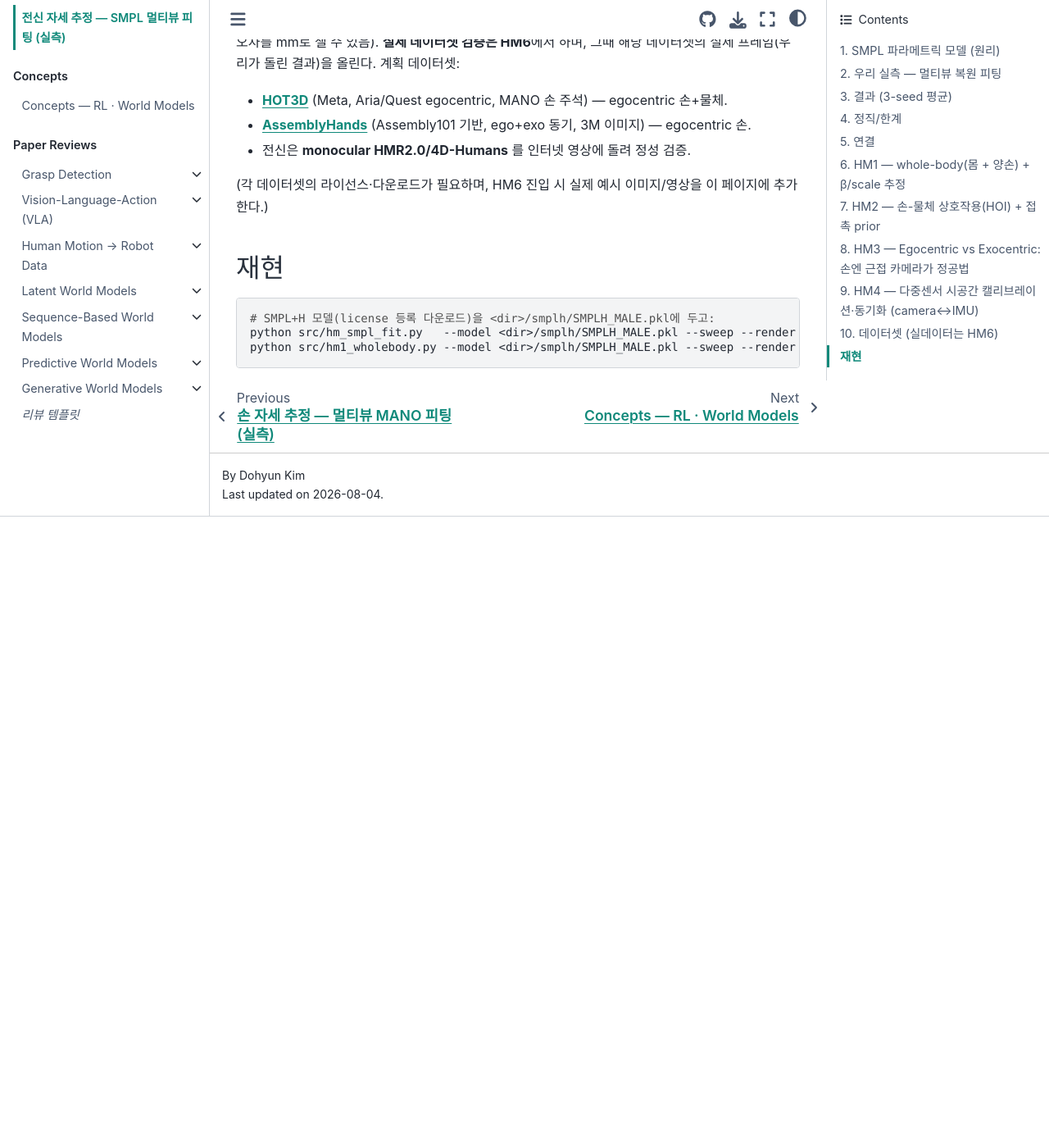
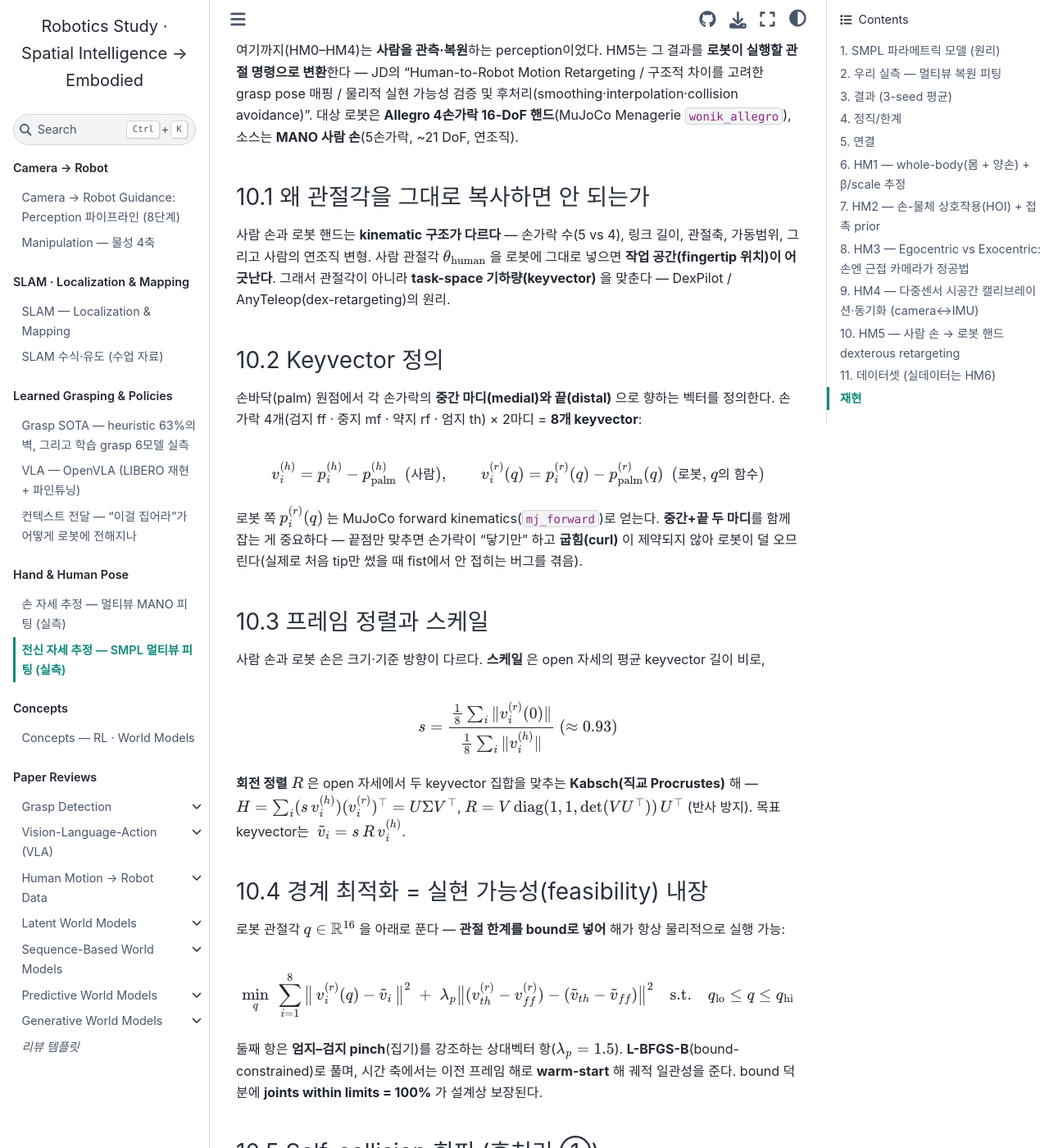
Before and after one commit to DoHyun468/robotics-study, a Jupyter Book: the page built from human_pose.md, in a window 1280 px wide and 1400 px high, scrolled down 10096 px. Shown: the whole window at 82% size. Built offline with Jupyter Book 1.0.4 settings and Sphinx 7.4.7 and the Sphinx Book theme 1.1.4, drawn with Linux system fonts in a browser that asks for light colours; before the commit the page ends 10726 px from its top, so only the background shows below that; some of the changed text lies outside the part shown.

Commit message:
human_pose: HM5 human->robot dexterous retargeting (MANO -> Allegro)
Vector-based keyvector retargeting (DexPilot/AnyTeleop): 8 palm->medial+tip
keyvectors matched via Kabsch alignment + L-BFGS-B bounded by joint limits
(feasibility built-in), plus self-collision-avoidance penalty, smoothing,
and interpolation. Match 58.7mm (cross-morphology residual), self-collision
6/24 -> 0/24, within-limits 100%, jerk 0.045 -> 0.009. Full retargeting math.

Co-Authored-By: Claude Opus 4.8 <noreply@anthropic.com>
Claude-Session: https://claude.ai/code/session_01McbJgx4gfmrVVJzvBALQZp

````diff
--- a/human_pose.md
+++ b/human_pose.md
@@ -199,7 +199,66 @@ $t_d$에 대한 **미분가능 선형보간**으로 gradient descent가 동기
 
 **핵심:** 시간 오프셋을 **~2ms**, extrinsic 회전을 **0.26°** 로 복원. 노이즈에 단조 열화. **모션 excitation이 관측성의 열쇠** — 회전이 작으면(amp 0.15) 55ms/4.9°로 무너지고, 충분히 흔들면(amp 1.0) 2ms/0.26°. Kalibr가 "모든 축을 충분히 흔들라"고 요구하는 이유를 실측으로 확인. *정직: 각속도(gyro)로 $t_d$·회전 extrinsic까지. 완전한 spatial(translation lever-arm)엔 accelerometer가 추가로 필요(확장 가능).*
 
-## 10. 데이터셋 (실데이터는 HM6)
+## 10. HM5 — 사람 손 → 로봇 핸드 dexterous retargeting
+
+여기까지(HM0–HM4)는 **사람을 관측·복원**하는 perception이었다. HM5는 그 결과를 **로봇이 실행할 관절 명령으로 변환**한다 — JD의 "Human-to-Robot Motion Retargeting / 구조적 차이를 고려한 grasp pose 매핑 / 물리적 실현 가능성 검증 및 후처리(smoothing·interpolation·collision avoidance)". 대상 로봇은 **Allegro 4손가락 16-DoF 핸드**(MuJoCo Menagerie `wonik_allegro`), 소스는 **MANO 사람 손**(5손가락, ~21 DoF, 연조직).
+
+### 10.1 왜 관절각을 그대로 복사하면 안 되는가
+
+사람 손과 로봇 핸드는 **kinematic 구조가 다르다** — 손가락 수(5 vs 4), 링크 길이, 관절축, 가동범위, 그리고 사람의 연조직 변형. 사람 관절각 $\theta_\text{human}$ 을 로봇에 그대로 넣으면 **작업 공간(fingertip 위치)이 어긋난다**. 그래서 관절각이 아니라 **task-space 기하량(keyvector)** 을 맞춘다 — DexPilot / AnyTeleop(dex-retargeting)의 원리.
+
+### 10.2 Keyvector 정의
+
+손바닥(palm) 원점에서 각 손가락의 **중간 마디(medial)와 끝(distal)** 으로 향하는 벡터를 정의한다. 손가락 4개(검지 ff · 중지 mf · 약지 rf · 엄지 th) × 2마디 = **8개 keyvector**:
+
+$$v^{(h)}_i = p^{(h)}_i - p^{(h)}_\text{palm}\ \ (\text{사람}),\qquad v^{(r)}_i(q) = p^{(r)}_i(q) - p^{(r)}_\text{palm}(q)\ \ (\text{로봇, } q\text{의 함수})$$
+
+로봇 쪽 $p^{(r)}_i(q)$ 는 MuJoCo forward kinematics(`mj_forward`)로 얻는다. **중간+끝 두 마디**를 함께 잡는 게 중요하다 — 끝점만 맞추면 손가락이 "닿기만" 하고 **굽힘(curl)** 이 제약되지 않아 로봇이 덜 오므린다(실제로 처음 tip만 썼을 때 fist에서 안 접히는 버그를 겪음).
+
+### 10.3 프레임 정렬과 스케일
+
+사람 손과 로봇 손은 크기·기준 방향이 다르다. **스케일** 은 open 자세의 평균 keyvector 길이 비로,
+
+$$s = \frac{\frac{1}{8}\sum_i \|v^{(r)}_i(0)\|}{\frac{1}{8}\sum_i \|v^{(h)}_i\|}\ (\approx 0.93)$$
+
+**회전 정렬** $R$ 은 open 자세에서 두 keyvector 집합을 맞추는 **Kabsch(직교 Procrustes)** 해 — $H=\sum_i (s\,v^{(h)}_i)(v^{(r)}_i)^\top=U\Sigma V^\top$, $R=V\,\mathrm{diag}(1,1,\det(VU^\top))\,U^\top$ (반사 방지). 목표 keyvector는 $\;\tilde v_i = s\,R\,v^{(h)}_i$.
+
+### 10.4 경계 최적화 = 실현 가능성(feasibility) 내장
+
+로봇 관절각 $q\in\mathbb{R}^{16}$ 을 아래로 푼다 — **관절 한계를 bound로 넣어** 해가 항상 물리적으로 실행 가능:
+
+$$\min_{q}\ \sum_{i=1}^{8}\big\|\,v^{(r)}_i(q)-\tilde v_i\,\big\|^2 \;+\; \lambda_p\big\|(v^{(r)}_{th}-v^{(r)}_{ff})-(\tilde v_{th}-\tilde v_{ff})\big\|^2 \quad \text{s.t.}\quad q_\text{lo}\le q\le q_\text{hi}$$
+
+둘째 항은 **엄지–검지 pinch**(집기)를 강조하는 상대벡터 항($\lambda_p=1.5$). **L-BFGS-B**(bound-constrained)로 풀며, 시간 축에서는 이전 프레임 해로 **warm-start** 해 궤적 일관성을 준다. bound 덕분에 **joints within limits = 100%** 가 설계상 보장된다.
+
+### 10.5 Self-collision 회피 (후처리 ①)
+
+사람이 주먹을 꽉 쥐면 로봇 손가락끼리 **파고든다(interpenetration)**. 순수 retargeting은 24프레임 중 **6프레임이 자기충돌**했다. MuJoCo 접촉으로 최대 침투깊이 $d_\text{pen}(q)=\max(0,\,-\min_c \text{dist}_c)$ 를 읽어 **패널티**로 넣는다:
+
+$$\min_q\ \big[\text{(위 식)}\big] + w_\text{col}\,d_\text{pen}(q)^2,\qquad w_\text{col}=400$$
+
+결과: 자기충돌 **6/24 → 0/24**, 그러면서 keyvector 정확도는 **58.6 → 58.7mm** 로 거의 그대로(0.1mm 손해) — 충돌 회피가 사실상 공짜.
+
+### 10.6 Smoothing·Interpolation (후처리 ②③)
+
+- **Smoothing:** 관절 궤적에 폭 5 이동평균(경계는 edge-pad로 ringing 방지). jerk $\frac{1}{T}\sum_t|\,q_{t+1}-3q_t+3q_{t-1}-q_{t-2}|$ 가 **0.045 → 0.009 (5×↓)** — 실행 시 급가속 억제.
+- **Interpolation:** 24프레임을 **2× 업샘플(48)** 선형보간해 매끄러운 실행 궤적으로. 보간 후에도 자기충돌 **0/48** 유지.
+
+<img src="_static/hm5_retarget.png" alt="MANO human grasp retargeted to Allegro dexterous hand" style="width:100%;max-width:1200px;border-radius:8px">
+
+*위=사람 MANO 손(open→쥠→fist). 아래=리타게팅된 Allegro 핸드 — 손가락이 사람을 따라 오므라든다. 사람 5손가락이 로봇 4손가락으로 매핑되며(약지↔로봇 약지, 새끼는 생략), 엄지 대향(opposition)이 로봇 엄지로 근사된다.*
+
+| 항목 | 값 |
+|---|---|
+| human→robot 스케일 $s$ | 0.93 |
+| keyvector 매칭 (raw → collision-safe) | 58.6 → **58.7 mm** |
+| joints within limits | **100%** (bound 내장) |
+| self-collision 프레임 | 6/24 → **0/24** → 0/48(보간 후) |
+| jerk (smoothing) | 0.045 → **0.009** |
+
+**핵심:** 8개 keyvector 매칭 + Kabsch 정렬 + bound 최적화로 **관절 한계·자기충돌을 모두 만족하는 실행 가능한 grasp 궤적**을 만들고, smoothing·interpolation까지 붙였다. *정직: 잔차 ~58mm는 **cross-morphology 구조 차이**(사람 5손가락↔로봇 4손가락, 엄지 대향 구조가 특히 다름)에서 오는 근본 한계로, 완벽히 0이 될 수 없다 — 그래서 절대 위치가 아닌 keyvector(상대 기하)를 맞춘다. 실로봇 배포엔 (a) 팔 IK를 붙여 손목 6-DoF 궤적까지, (b) 접촉면 mesh 기반 충돌, (c) 힘/토크 feasibility를 추가한다(확장 가능).*
+
+## 11. 데이터셋 (실데이터는 HM6)
 
 HM0·HM1은 **시뮬레이션**이다 — GT SMPL을 샘플링해 렌더하고, 그 관측으로 복원한다(GT를 알기에 오차를 mm로 잴 수 있음). **실제 데이터셋 검증은 HM6**에서 하며, 그때 해당 데이터셋의 실제 프레임(우리가 돌린 결과)을 올린다. 계획 데이터셋:
 
@@ -214,4 +273,6 @@ HM0·HM1은 **시뮬레이션**이다 — GT SMPL을 샘플링해 렌더하고,
 # SMPL+H 모델(license 등록 다운로드)을 <dir>/smplh/SMPLH_MALE.pkl에 두고:
 python src/hm_smpl_fit.py   --model <dir>/smplh/SMPLH_MALE.pkl --sweep --render   # HM0 body
 python src/hm1_wholebody.py --model <dir>/smplh/SMPLH_MALE.pkl --sweep --render   # HM1 whole-body+scale
+python src/hm4_calib_sync.py --render                                              # HM4 camera-IMU sync
+MUJOCO_GL=osmesa python src/hm5_retarget.py --mano_dir <dir>/mano --render        # HM5 MANO->Allegro retarget
 ```
````
Also changed, not shown: _static/hm5_retarget.png (added).
